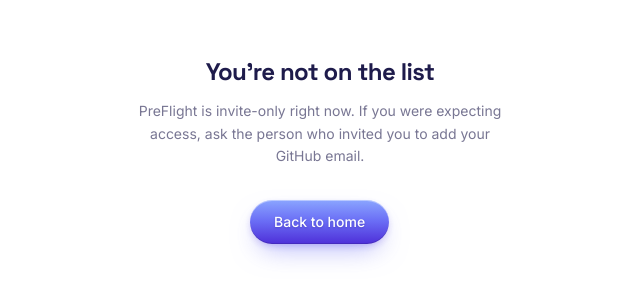
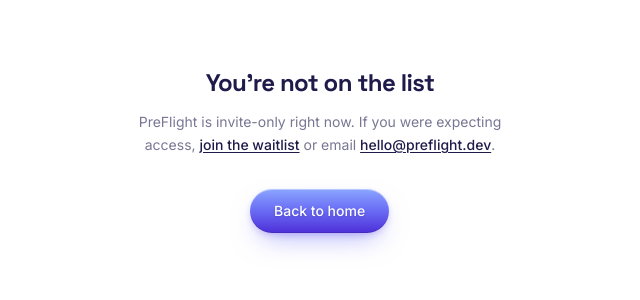
Before and after one commit to James-Software/Preflight, a Next.js app: page /access-denied in a window 1280 px wide. Shown: the part 250-550 px from the top of the page, without its empty margins (320-960 px from the left). Built offline with nearby package versions, Linux system fonts and the light colour scheme.

Commit message:
Access-denied: point to waitlist + hello@preflight.dev

```diff
--- a/app/access-denied/page.tsx
+++ b/app/access-denied/page.tsx
@@ -6,8 +6,21 @@ export default function AccessDenied() {
           You&apos;re not on the list
         </h1>
         <p className="mt-3 text-sm leading-relaxed text-ink/60">
-          PreFlight is invite-only right now. If you were expecting access,
-          ask the person who invited you to add your GitHub email.
+          PreFlight is invite-only right now. If you were expecting access,{" "}
+          <a
+            href="/#early-access"
+            className="font-medium text-ink underline underline-offset-2 transition-colors duration-150 hover:text-ink/70"
+          >
+            join the waitlist
+          </a>{" "}
+          or email{" "}
+          <a
+            href="mailto:hello@preflight.dev"
+            className="font-medium text-ink underline underline-offset-2 transition-colors duration-150 hover:text-ink/70"
+          >
+            hello@preflight.dev
+          </a>
+          .
         </p>
         <a
           href="/"
```
